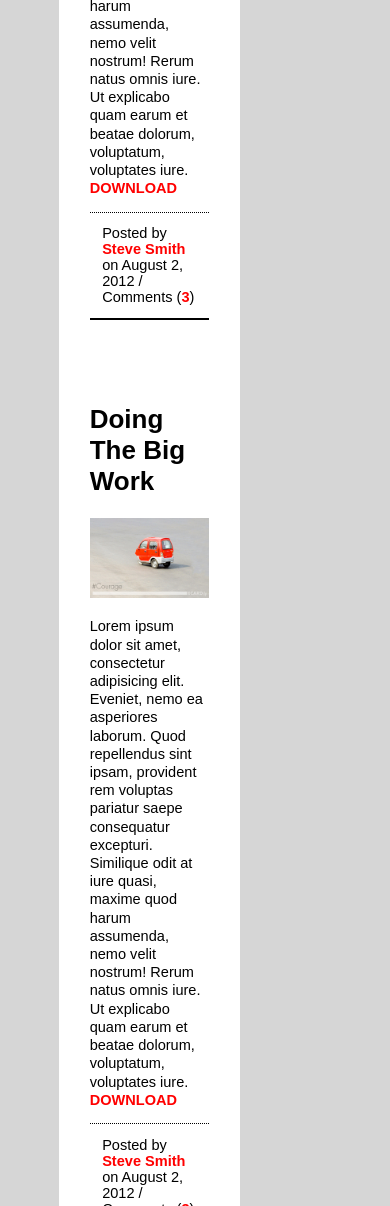
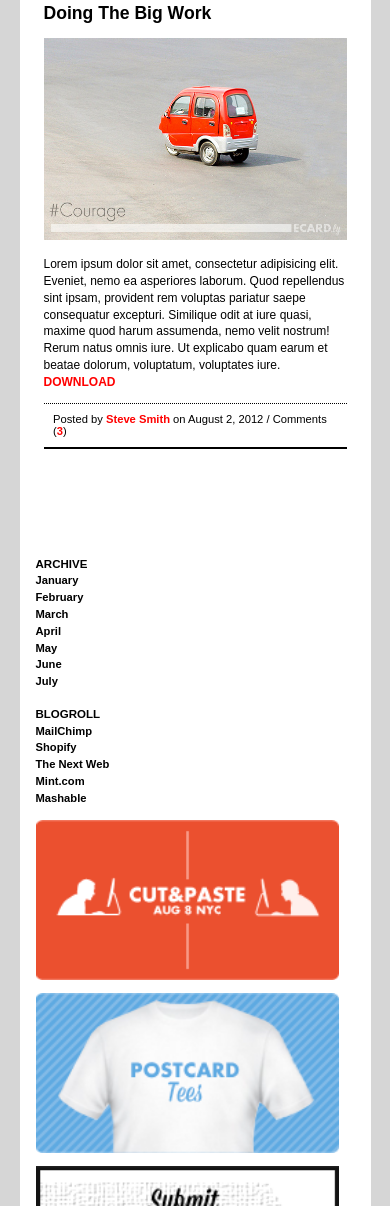
Before and after one commit to nicknish/wdi-blog-lab, a plain HTML site: page index.html in a window 390 px wide. Shown: the part 794-2000 px from the top of the page. Drawn offline with Linux system fonts and the light colour scheme.

Commit message:
mobile style

```diff
--- /dev/null
+++ b/css/mobile.css
@@ -0,0 +1,126 @@
+/* Global
+==================== */
+*, *:before, *:after {
+	-webkit-box-sizing: border-box;
+	-moz-box-sizing: border-box;
+	box-sizing: border-box;
+}
+html { font-size: 100%; }
+body {
+	background-color: #D6D6D6;
+	font-family: sans-serif;
+}
+.container {
+	margin: 0 auto;
+	max-width: 48rem;
+	width: 90%;
+}
+a { text-decoration: none; }
+
+
+/* Header
+=========== */
+header {
+	background: url('../images/background.jpg') repeat-x;
+	text-align: center;
+}
+header img { width: 200px; margin: 1.5rem;}
+
+
+/* Main Content
+=========== */
+section {
+	background-color: white;
+	padding: 1.5rem;
+}
+
+section img { width: 100%; }
+
+
+section h2 {
+	font-size: 1.1rem;
+	font-weight: 800;
+}
+
+article { padding-bottom: 3rem; }
+
+article p {
+	font-size: .75rem;
+	line-height: 1.4;
+}
+
+article span {
+	display: block;
+	padding: .6rem;
+	font-size: .7rem;
+	border-top: 1px dotted black;
+	border-bottom: 2px solid black;
+}
+
+article a { color: red; font-weight: bold;}
+
+
+/* Sidebar
+=========== */
+.sidebar {
+	padding: 2rem 2rem 2rem 1rem;
+	background-color: white;
+	font-size: .7rem;
+}
+
+.nav-archive a, .nav-blog a {
+	font-weight: bold;
+	padding-top: .3rem;
+	color: black;
+	display: block;
+}
+
+.sidebar h3 {
+	text-transform:uppercase;
+	margin: 0;
+	font-size: .72rem;
+	padding-top: .3rem;
+}
+
+.nav-archive, .nav-blog { margin-bottom: 1rem; }
+
+nav img { padding-bottom: .7rem; width: 100%; }
+
+
+/* Social
+============ */
+.social {
+	text-align: center;
+	padding: 1rem 0;
+	clear: both;
+}
+
+
+/* Clearfix
+============ */
+.clearfix:before, .clearfix:after {
+	content: " ";
+	display: table;
+}
+.clearfix:after { clear:both; }
+
+
+
+/* Media Queries
+================  */
+@media (min-width: 48rem) {
+	html { font-size: 112%; }
+	.container { width: 70%; }
+	.col { float: left; padding: 0 1rem 0;}
+	.two-thirds { width: 66.67%; }
+	.third { width: 33.3%; }
+	.sidebar {
+		padding: 1.5rem;
+		font-size: .6rem;
+	}
+
+
+
+
+
+}
--- a/index.html
+++ b/index.html
@@ -5,7 +5,7 @@
 	<meta name="viewport" content="width=device-width, user-scalable=no, initial-scale=1.0, maximum-scale=1.0, minimum-scale=1.0">
 	<title>Ecard.ly</title>
 	<link rel="stylesheet" href="css/normalize.css">
-	<link rel="stylesheet" href="css/style.css">
+	<link rel="stylesheet" href="css/mobile.css">
 </head>
 <body>
 
```
